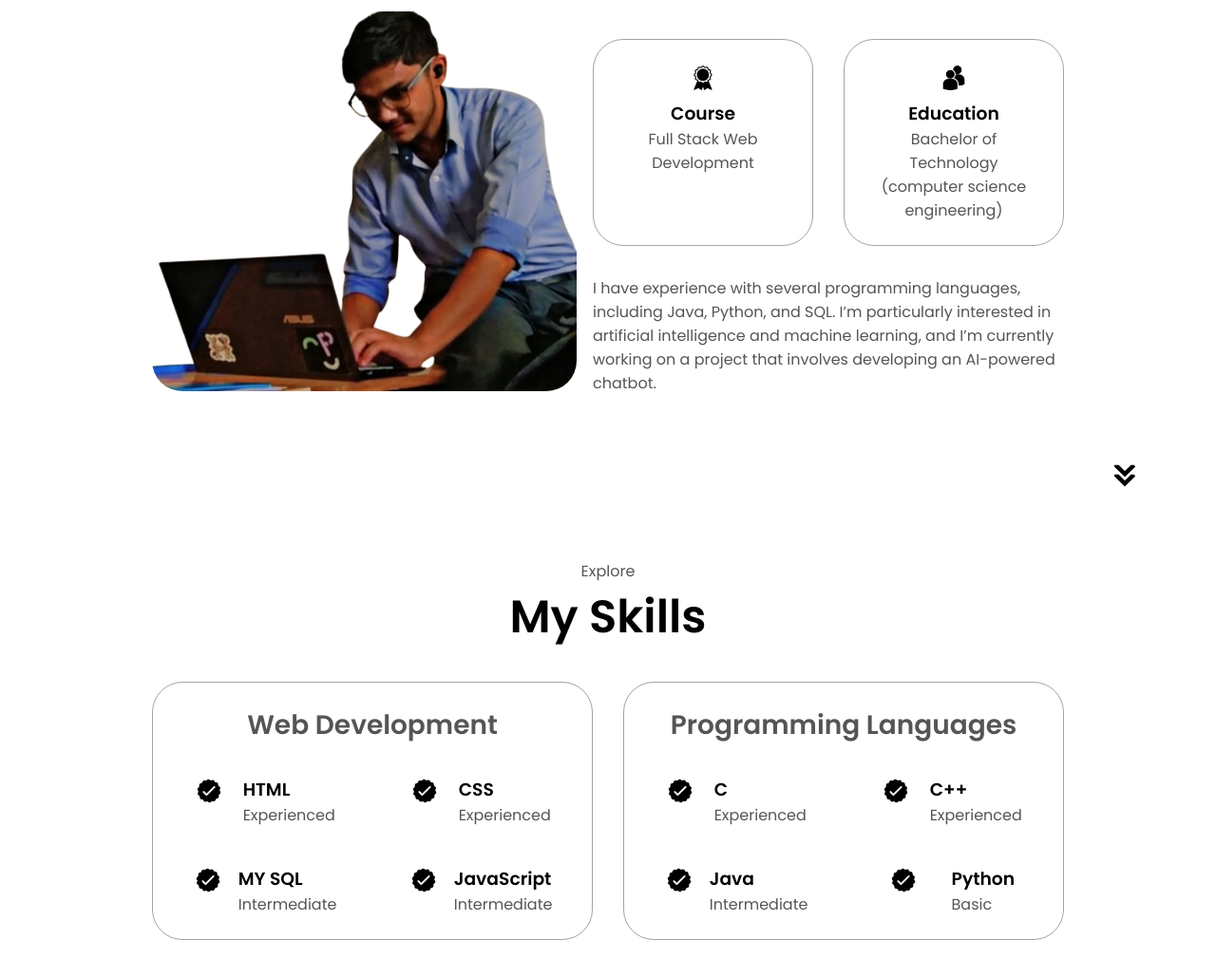
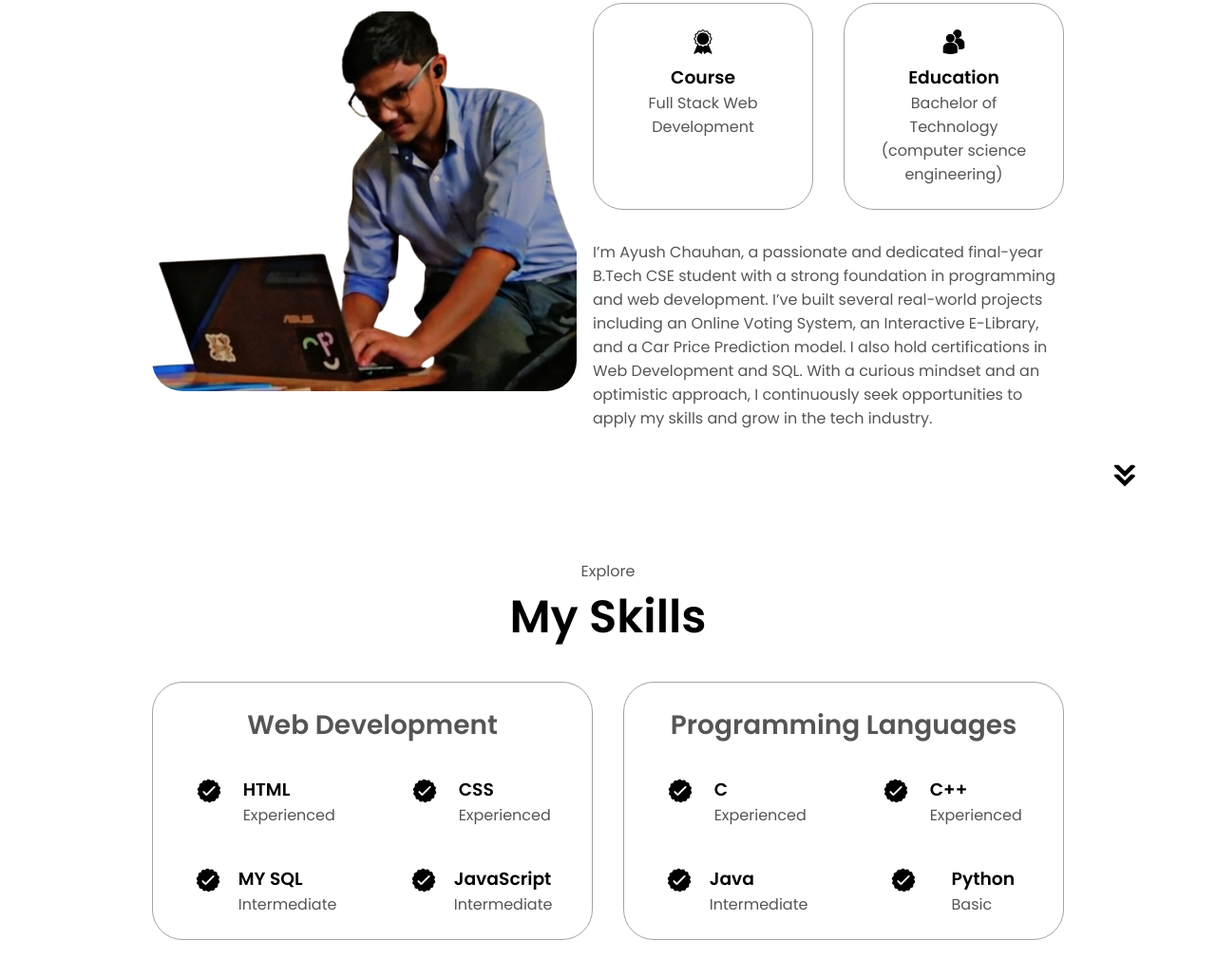
Before and after one commit to Ayush952061/MyPortfolio, a plain HTML site: page index.html in a window 1280 px wide. Shown: the part 1107-2136 px from the top of the page at 95% size. Drawn offline with Linux system fonts and the light colour scheme.

Commit message:
Update index.html

```diff
--- a/index.html
+++ b/index.html
@@ -106,10 +106,7 @@
           </div>
           <div class="text-container">
             <p>
-                I have experience with several programming languages,
-                 including Java, Python, and SQL. I’m particularly interested
-                  in artificial intelligence and machine learning, and I’m currently
-                   working on a project that involves developing an AI-powered chatbot.
+                I’m Ayush Chauhan, a passionate and dedicated final-year B.Tech CSE student with a strong foundation in programming and web development. I’ve built several real-world projects including an Online Voting System, an Interactive E-Library, and a Car Price Prediction model. I also hold certifications in Web Development and SQL. With a curious mindset and an optimistic approach, I continuously seek opportunities to apply my skills and grow in the tech industry.
             </p>
           </div>
         </div>
```
